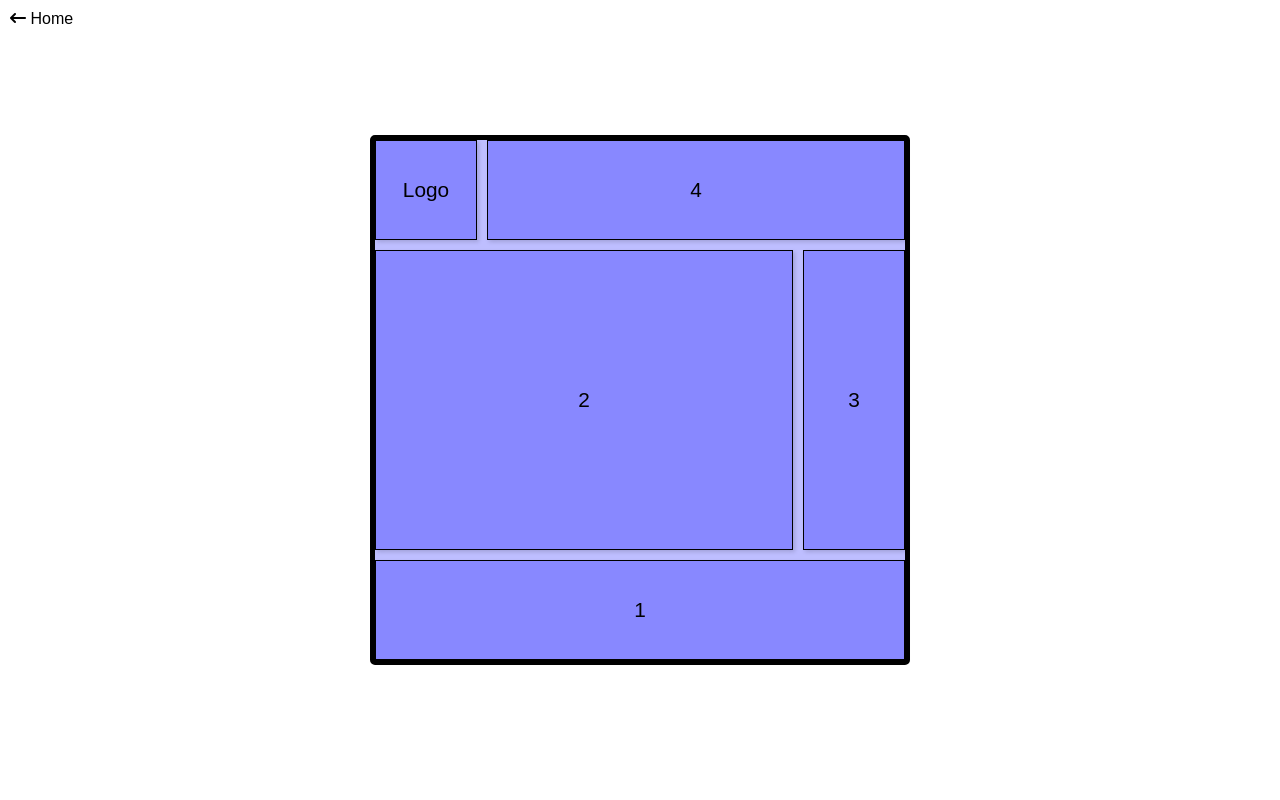
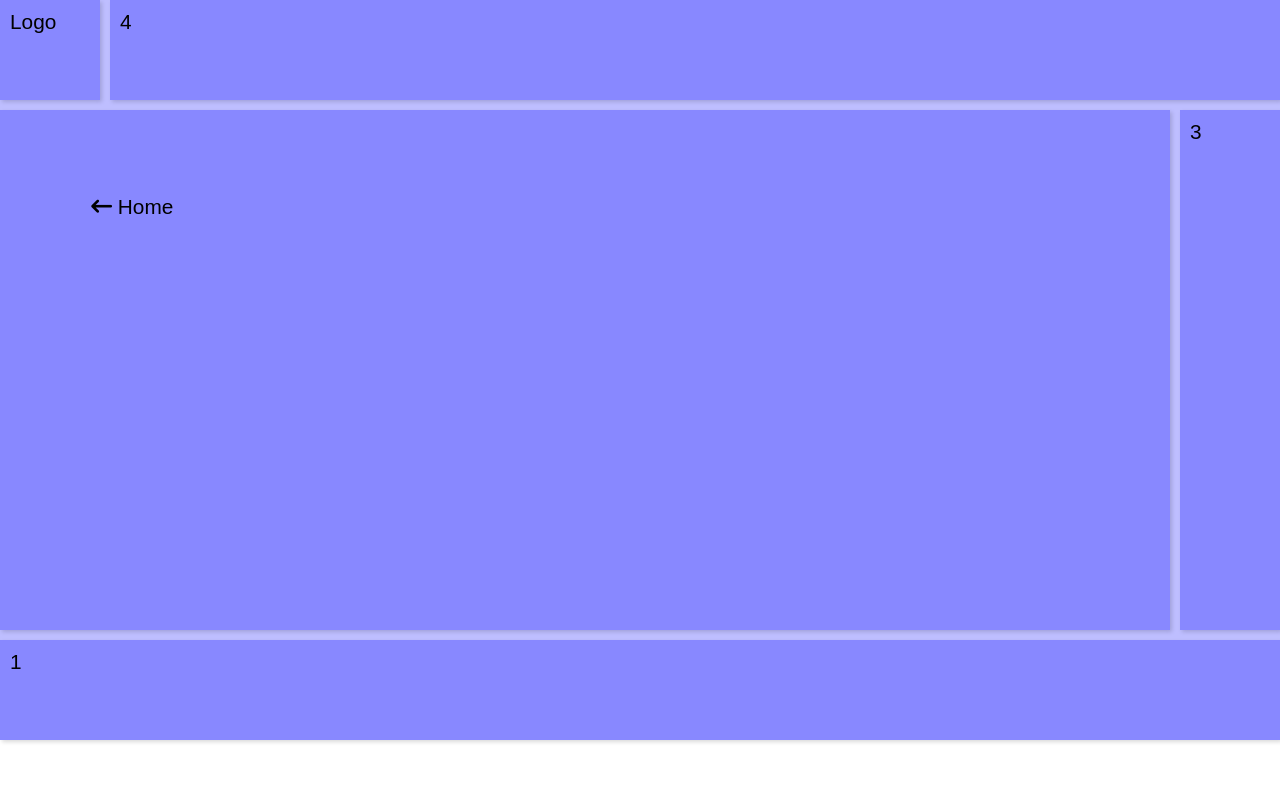
Before and after one commit to Robertwlt03/Gaming, a PHP site: page /grid.html in a window 1280 px wide. Run offline with PHP 8.4, Linux system fonts and the light colour scheme; some libraries are stand-ins or nearby versions.

Commit message:
Grid fullscreeen

```diff
--- a/grid.css
+++ b/grid.css
@@ -4,58 +4,26 @@
     font-family: sans-serif;
 }
 
-html,
-body{
-    width: 100%;
-    height: 100vh;
-}
 
-body{
-    display: flex;
-    align-items: center;
-    justify-content: center;
-}
-
-.exit{
-    position: absolute;
-    top: 10px;
-    left: 10px;
-    text-decoration: none;
-    color: initial;
-    transition: 0.2s ease-in;
-}
-
-.exit:hover{
-    text-shadow: 2px 3px 2px rgba(0, 0, 0, 0.322);
-    transition: 0.2s ease-in;
-}
 
 .container{
     display: grid;
-    grid-template-rows: 100px 300px 100px;
-    grid-template-columns: 1fr 3fr 1fr;
+    grid-template-rows: 100px auto 100px;
+    grid-template-columns: 100px auto 100px;
     grid-template-areas: "logo header header"
                          "main main aside "
                          "footer footer footer";
-    grid-gap: 10px;
+    gap: 10px;
 
-
-    min-width: 10vw;
+    height: fit-content;
     background-color: rgba(136, 136, 255, 0.541);
-    border: 5px solid black;
-    border-radius: 5px;
 }
 
 .grid-element{
-    display: flex;
-    align-items: center;
-    justify-content: center;
-
     min-width: 80px;
     font-size: 1.3em;
     background-color: rgb(136, 136, 255);
     padding: 10px;
-    border: 1px solid black;
     box-shadow: 2px 2px 4px 0 rgba(0, 0, 0, .15);
 }
 
@@ -78,3 +46,28 @@ body{
 .grid-element:nth-of-type(5){
     grid-area: logo;
 }
+
+.grid-main{
+    display: grid;
+    grid-template-rows: repeat(5, 100px);
+    grid-template-columns: repeat(14, 1fr);
+}
+
+.exit{
+    text-decoration: none;
+    color: initial;
+    grid-area: 1/1/1/3;
+    justify-self: end;
+    align-self: end;
+    transition: 0.2s ease-in;
+    border-radius: 10px;
+    border: 1px solid rgba(0, 0, 0, 0);
+}
+
+.exit:hover{
+    border: 1px solid white;
+    padding: 4px 5px;
+    color: white;
+    text-shadow: 2px 3px 2px rgba(0, 0, 0, 0.322);
+    transition: 0.2s ease-in;
+}
--- a/grid.html
+++ b/grid.html
@@ -9,14 +9,14 @@
     <title>Document</title>
 </head>
 <body>
-    <a href="index.html" class="exit"> <i class="fa-solid fa-arrow-left-long"></i> Home</a>
+
 
     <div class="container">
-        <div class="grid-element "> 1 </div>
-        <div class="grid-element "> 2 </div>
-        <div class="grid-element "> 3 </div>
-        <div class="grid-element "> 4 </div>
-        <div class="grid-element "> Logo </div>
+        <div class="grid-element"> 1 </div>
+        <div class="grid-element grid-main"> <a href="index.html" class="exit"> <i class="fa-solid fa-arrow-left-long"></i> Home</a> </div>
+        <div class="grid-element"> 3 </div>
+        <div class="grid-element"> 4 </div>
+        <div class="grid-element"> Logo </div>
     </div>
 </body>
 </html>
```
